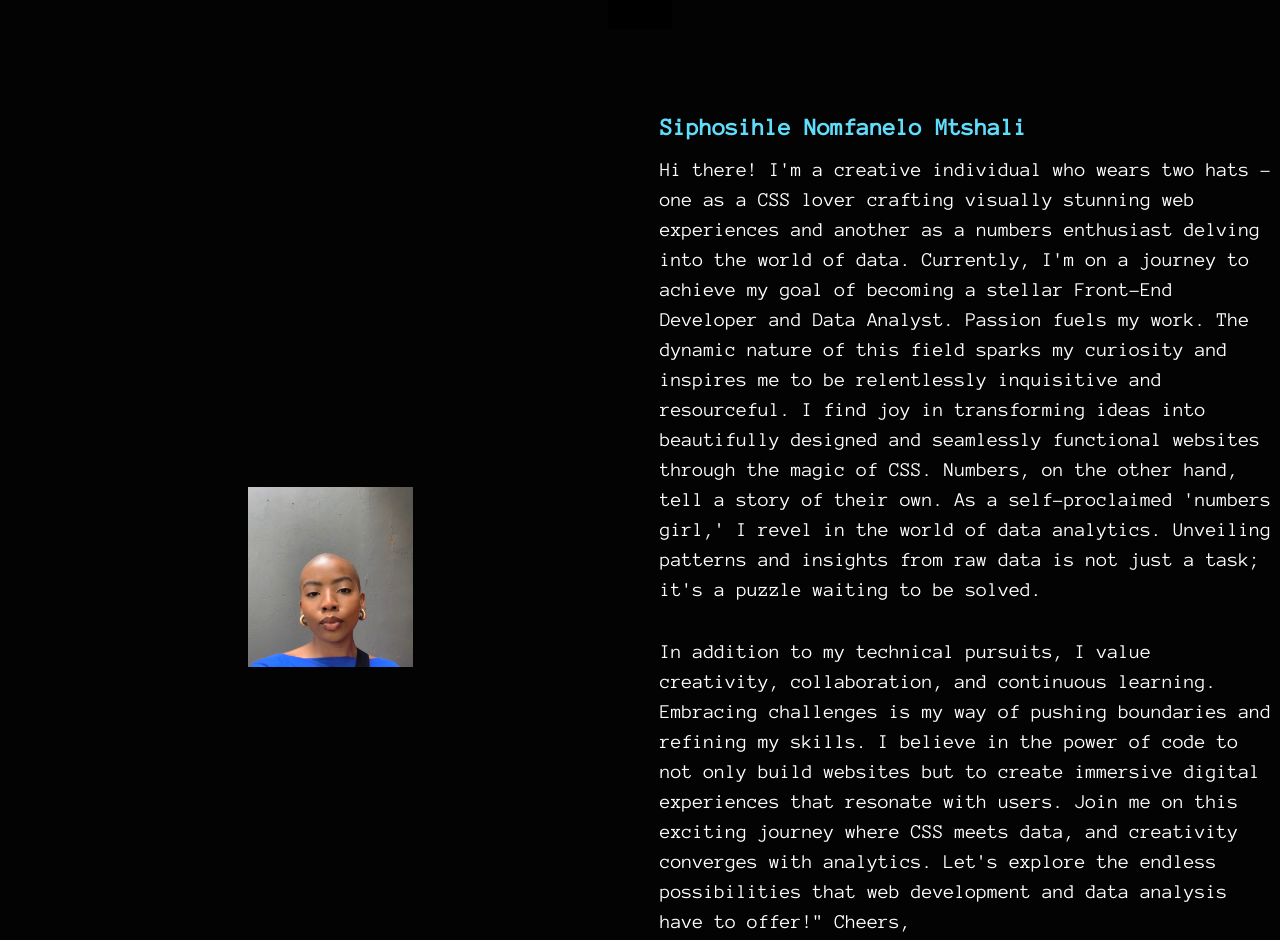
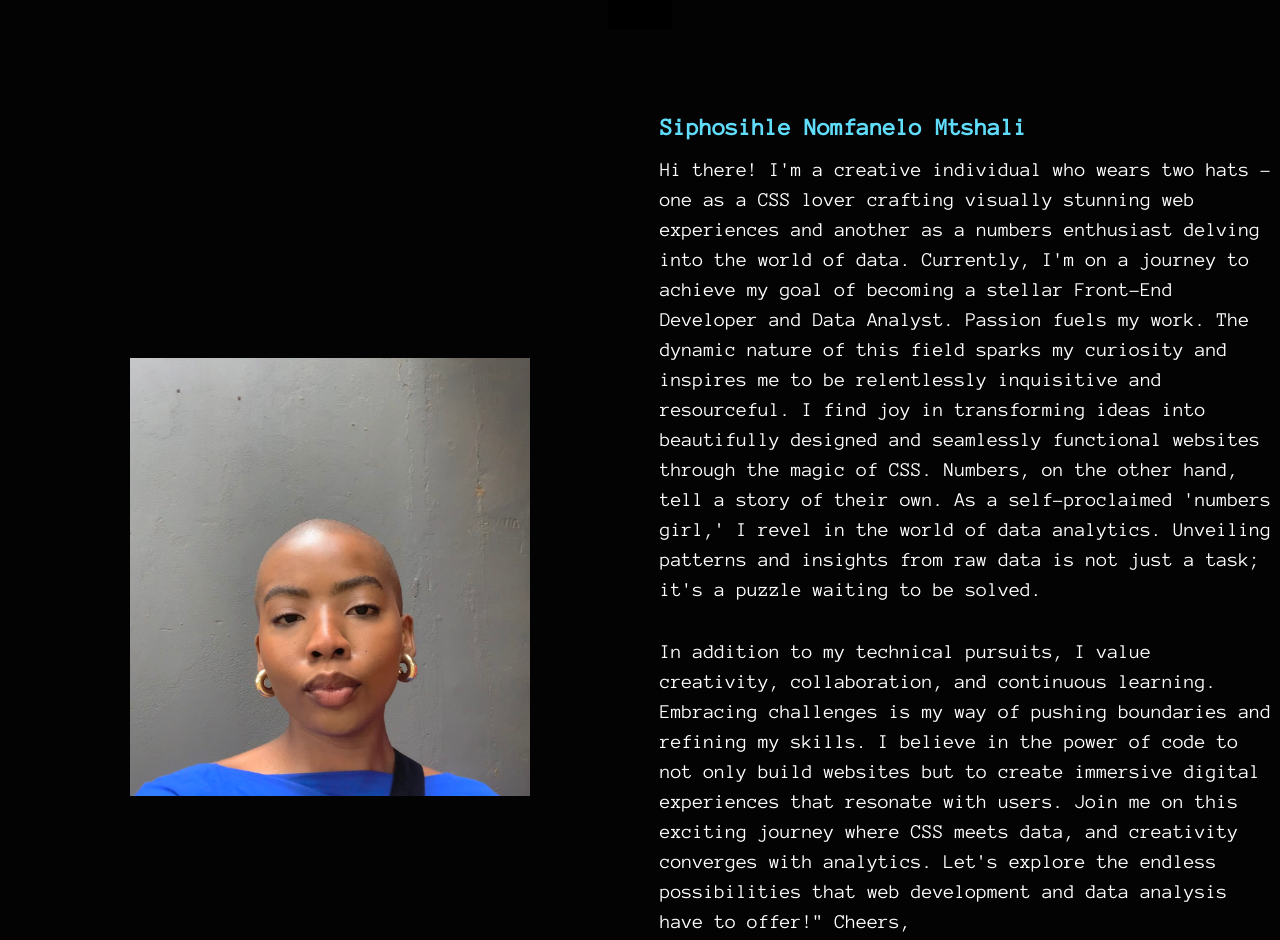
Before and after one commit to creator-droid/Portfolio, a plain HTML site: page index.html in a window 1280 px wide. Shown: the part 947-1887 px from the top of the page. Drawn offline with nearby package versions, Linux system fonts and the light colour scheme; a web font is replaced by a local one.

Commit message:
update index.html

```diff
--- a/index.css
+++ b/index.css
@@ -644,7 +644,7 @@ code {
     height: auto;
   }
   .about-img img {
-    width: 165px;
+    width: 400px;
   }
   .skills-container,
   .work-container {
```
